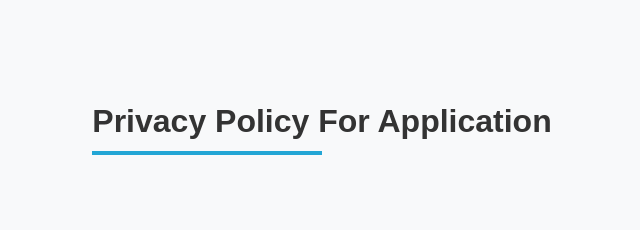
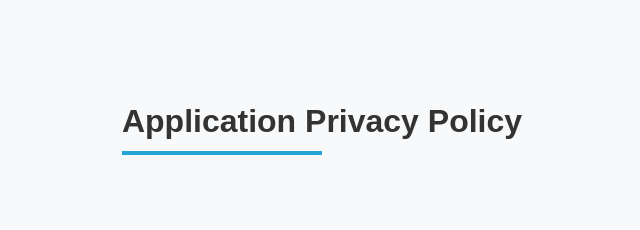
Before and after one commit to jishnupd13/personal_blog, a plain HTML site: page privacy_policy.html in a window 1280 px wide. Shown: the whole page, without its empty margins (318-958 px from the left). Drawn offline with Linux system fonts and the light colour scheme.

Commit message:
application privacy policy changed

```diff
--- a/privacy_policy.html
+++ b/privacy_policy.html
@@ -9,7 +9,7 @@
 </head>
 <body>
   <section class="about" style="padding-top:6rem; text-align:center;">
-    <h2>Privacy Policy For Application</h2>
+    <h2>Application Privacy Policy</h2>
   </section>
 
   <script src="script.js"></script>
```
